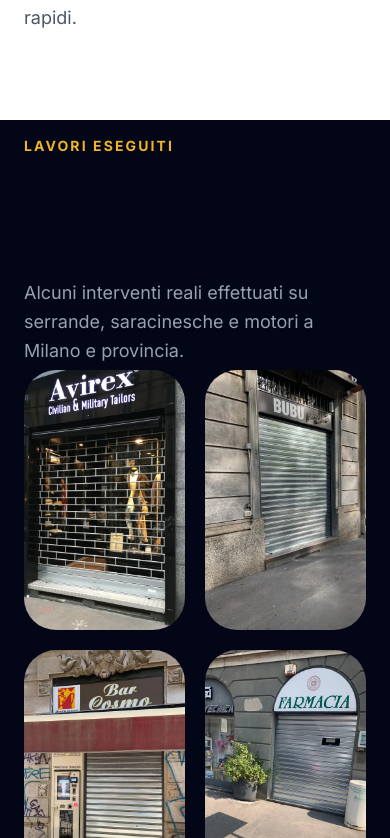
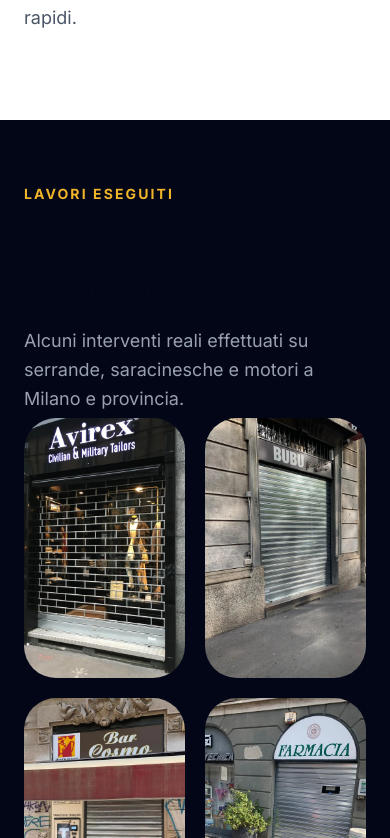
Before and after one commit to Simo-FI/abbinati-serrande, a Next.js app: page / in a window 390 px wide. Shown: the part 5286-6124 px from the top of the page. Built offline with nearby package versions, Linux system fonts and the light colour scheme.

Commit message:
Fix excessive mobile spacing between content sections

```diff
--- a/app/page.tsx
+++ b/app/page.tsx
@@ -702,7 +702,7 @@
 
 </section>
       {/* GALLERY */}
-<section className="pt-4 pb-12 md:py-24 bg-[#020617]">
+<section className="pt-16 pb-6 md:py-24 bg-[#020617]">
 
   <div className="max-w-7xl mx-auto px-6">
 
```
